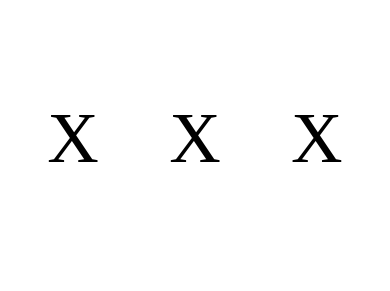
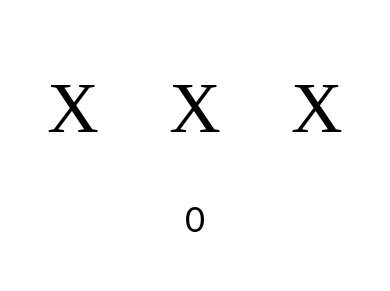
Before and after one commit to doppiaeffe/completype, a website: page client/singolo.html in a window 390 px wide. Shown: the part 434-725 px from the top of the page. Drawn offline with nearby package versions, Linux system fonts and the light colour scheme; a web font is replaced by a local one.

Commit message:
finalinino

```diff
--- a/client/stilesingolo.css
+++ b/client/stilesingolo.css
@@ -14,7 +14,7 @@ body {
     text-align: center;
     display: grid;
     position: relative;
-    height: 80vh;
+    height: 75vh;
     grid-template-rows: 1fr 3fr;
     line-height: 1;
 }
@@ -48,7 +48,7 @@ body {
     display: grid;
     grid-template-columns: 0.1fr 1fr 1fr 1fr 0.1fr;
     grid-template-rows: 1fr;
-    margin-top: 10%;
+    margin-top: 5%;
 }
 
 .capt{
@@ -150,7 +150,7 @@ body {
 }
 
 .timer {
-    margin-top:20%;
+    margin-top:5%;
     height: auto;
     line-height: 0;
     font-size: calc(1.5em + 2.7vw);
```
